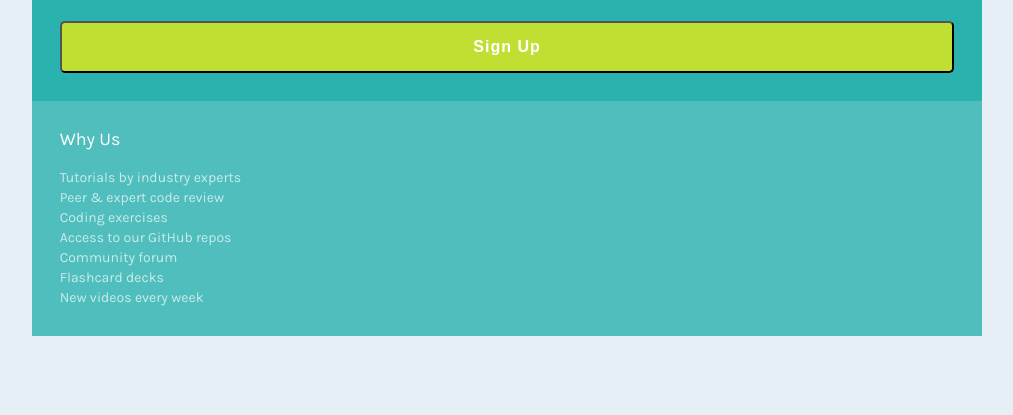
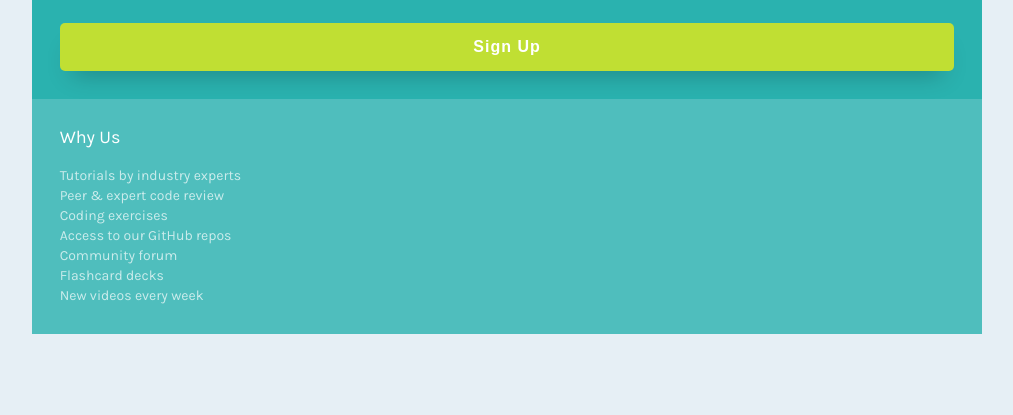
Before and after one commit to Mabchir/single_price_grid_component, a plain HTML site: page index.html in a window 1280 px wide. Shown: the part 385-800 px from the top of the page, without its empty margins (133-1146 px from the left). Drawn offline with Linux system fonts and the light colour scheme.

Commit message:
fixing box shadow

```diff
--- a/style.css
+++ b/style.css
@@ -94,6 +94,8 @@ main {
   border-radius: 5px;
   padding: 15px 0px 15px 0px;
   letter-spacing: 1px;
+  border: none;
+  box-shadow: rgba(0, 0, 0, 0.25) 0px 15px 25px -12px;
 }
 .sub {
   display: flex;
```
